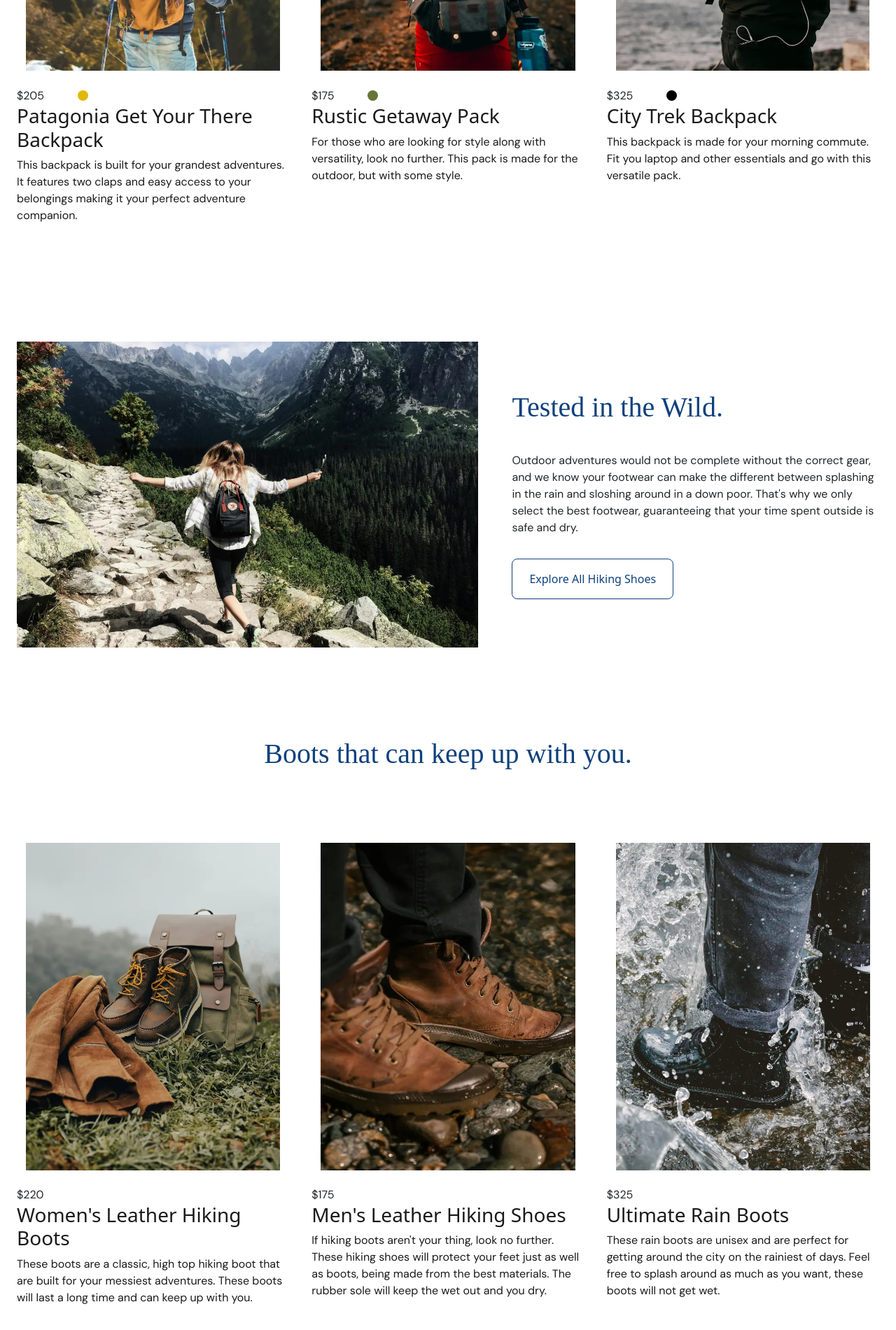
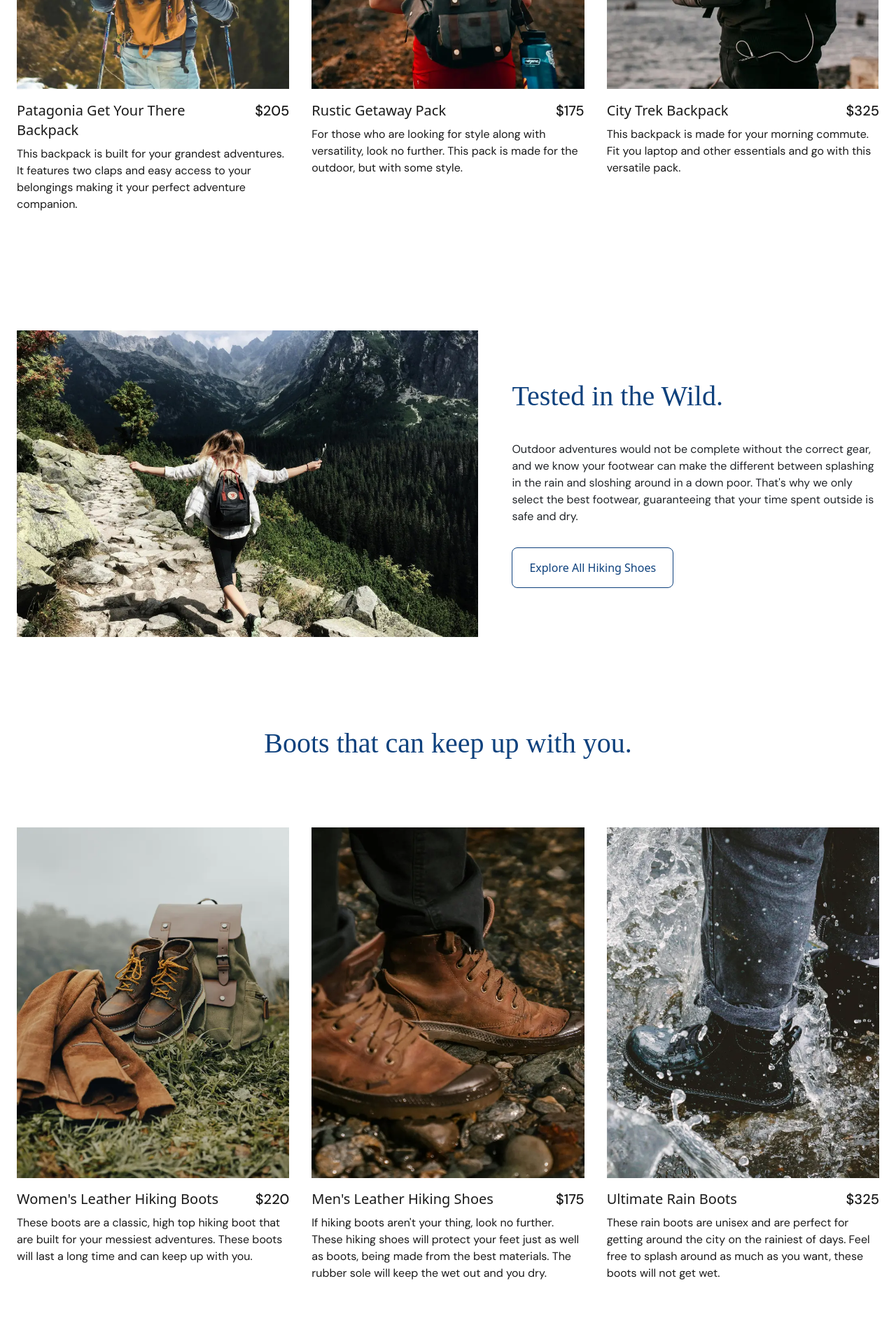
Before and after one commit to leighdahlin/dolomiti, a plain HTML site: page index.html in a window 1280 px wide. Shown: the part 1940-3840 px from the top of the page at 70% size. Drawn offline with nearby package versions, Linux system fonts and the light colour scheme; a web font is replaced by a local one.

Commit message:
remove tooltips from images and move price and adjust styling to make it easier to find

```diff
--- a/index.html
+++ b/index.html
@@ -122,55 +122,38 @@
                     </h2>
                     <div class="flex flex-col md:flex-row gap-8 justify-between sm:py-10">
                         <div class="flex flex-col gap-3 w-full hover:scale-105 transition duration-200 ease-in-out">
-                            <button class="btn" type="button" data-bs-toggle="tooltip" data-bs-placement="top" data-bs-title="Patagonia Get Your There Backpack $205">
                             <img src="./img/backpack-1.webp" class="w-full" alt="Patagonia Get Your There Backpack">
-                            </button>
                             <div>
-                                <div class="flex gap-5 items-center">
-                                    <p>$205</p>
-                                    <div>
-                                        <div class="cursor-pointer w-[15px] h-[15px] rounded-xl bg-[#e2b808]">
+                                <a href="" class="text-[#1a1a1a]! text-decoration-none">
+                                    <div class="flex gap-2 justify-between">
+                                        <h3 class="font-bold text-xl!">Patagonia Get Your There Backpack</h3>
+                                        <p class="text-xl font-[500]">$205</p>
                                     </div>
-                                    </div>
-                                </div>
-                                <a href="" class="text-[#1a1a1a]! text-decoration-none">
-                                    <h3 class="font-bold">Patagonia Get Your There Backpack</h3>
                                     <p>This backpack is built for your grandest adventures. It features two claps and easy access to your belongings making it your perfect adventure companion.
                                     </p>
                                 </a>
                             </div>
                         </div>
                         <div class="flex flex-col gap-3 w-full hover:scale-105 transition duration-200 ease-in-out">
-                            <button class="btn" type="button" data-bs-toggle="tooltip" data-bs-placement="top" data-bs-title="Rustic Getaway Pack $175">
                             <img src="./img/backpack-2.webp" class="w-full" alt="Rustic Getaway Pack">
-                            </button>
                             <div>
-                                <div class="flex gap-5 items-center">
-                                    <p>$175</p>
-                                    <div>
-                                        <div class="cursor-pointer w-[15px] h-[15px] rounded-xl bg-[#667538]">
+                                <a href="" class="text-[#1a1a1a]! text-decoration-none">
+                                    <div class="flex gap-2 justify-between">
+                                        <h3 class="font-bold text-xl!">Rustic Getaway Pack</h3>
+                                        <p class="text-xl font-[500]">$175</p>
                                     </div>
-                                    </div>
-                                </div>
-                                <a href="" class="text-[#1a1a1a]! text-decoration-none">
-                                    <h3 class="font-bold">Rustic Getaway Pack</h3>
                                     <p>For those who are looking for style along with versatility, look no further. This pack is made for the outdoor, but with some style.</p>
                                 </a>
                             </div>
                         </div>
                         <div class="flex flex-col gap-3 w-full hover:scale-103 transition duration-200 ease-in-out">
-                            <button class="btn" type="button" data-bs-toggle="tooltip" data-bs-placement="top" data-bs-title="City Trek Backpack $325">
                             <img src="./img/backpack-3.webp" class="w-full" alt="City Trek Backpack">
-                            </button>
                             <div>
-                                <div class="flex gap-5 items-center">
-                                    <p>$325</p>
-                                    <div>
-                                        <div class="cursor-pointer w-[15px] h-[15px] rounded-xl bg-black"></div>
+                                <a href="" class="text-[#1a1a1a]! text-decoration-none">
+                                    <div class="flex gap-2 justify-between">
+                                        <h3 class="font-bold text-xl!">City Trek Backpack</h3>
+                                        <p class="text-xl font-[500]">$325</p>
                                     </div>
-                                </div>
-                                <a href="" class="text-[#1a1a1a]! text-decoration-none">
-                                    <h3 class="font-bold">City Trek Backpack</h3>
                                     <p>This backpack is made for your morning commute. Fit you laptop and other essentials and go with this versatile pack.</p>
                                 </a>
                             </div>
@@ -195,43 +178,37 @@
                     <h2 class="w-full text-center text-[40px] md:text-[55px]">Boots that can keep up with you.</h2>
                     <div class="flex flex-col md:flex-row gap-8 justify-between sm:py-10">
                         <div class="flex flex-col gap-3 w-full hover:scale-103 transition duration-200 ease-in-out">
-                            <button class="btn" type="button" data-bs-toggle="tooltip" data-bs-placement="top" data-bs-title="Women's Leather Hiking Boots $220">
                             <img src="./img/boots-1.webp" class="w-full" alt="Women's Leather Hiking Boots">
-                            </button>
                             <div>
-                                <div class="flex gap-5 items-center">
-                                    <p>$220</p>
+                                <a href="" class="text-[#1a1a1a]! text-decoration-none">
+                                    <div class="flex gap-2 justify-between">
+                                        <h3 class="font-bold text-xl!">Women's Leather Hiking Boots</h3>
+                                        <p class="text-xl font-[500]">$220</p>
                                     </div>
-                                <a href="" class="text-[#1a1a1a]! text-decoration-none">
-                                    <h3 class="font-bold">Women's Leather Hiking Boots</h3>
                                     <p>These boots are a classic, high top hiking boot that are built for your messiest adventures. These boots will last a long time and can keep up with you.</p>
                                 </a>
                             </div>
                         </div>
                         <div class="flex flex-col gap-3 w-full hover:scale-103 transition duration-200 ease-in-out">
-                            <button class="btn" type="button" data-bs-toggle="tooltip" data-bs-placement="top" data-bs-title="Men's Leather Hiking Shoes $175">
                             <img src="./img/boots-2.webp" class="w-full" alt="Men's Leather Hiking Shoes">
-                            </button>
                             <div>
-                                <div class="flex gap-5 items-center">
-                                    <p>$175</p>
+                                <a href="" class="text-[#1a1a1a]! text-decoration-none">
+                                    <div class="flex gap-2 justify-between">
+                                        <h3 class="font-bold text-xl!">Men's Leather Hiking Shoes</h3>
+                                        <p class="text-xl font-[500]">$175</p>
                                     </div>
-                                <a href="" class="text-[#1a1a1a]! text-decoration-none">
-                                    <h3 class="font-bold">Men's Leather Hiking Shoes</h3>
                                     <p>If hiking boots aren't your thing, look no further. These hiking shoes will protect your feet just as well as boots, being made from the best materials. The rubber sole will keep the wet out and you dry.</p>
                                 </a>
                             </div>
                         </div>
                         <div class="flex flex-col gap-3 w-full hover:scale-103 transition duration-200 ease-in-out">
-                            <button class="btn" type="button" data-bs-toggle="tooltip" data-bs-placement="top" data-bs-title="Ultimate Rain Boots $325">
                             <img src="./img/boots-3.webp" class="w-full" alt="Ultimate Rain Boots">
-                            </button>
                             <div>
-                                <div class="flex gap-5 items-center">
-                                    <p>$325</p>
+                                <a href="" class="text-[#1a1a1a]! text-decoration-none">
+                                    <div class="flex gap-2 justify-between">
+                                        <h3 class="font-bold text-xl!">Ultimate Rain Boots</h3>
+                                        <p class="text-xl font-[500]">$325</p>
                                     </div>
-                                <a href="" class="text-[#1a1a1a]! text-decoration-none">
-                                    <h3 class="font-bold">Ultimate Rain Boots</h3>
                                     <p>These rain boots are unisex and are perfect for getting around the city on the rainiest of days. Feel free to splash around as much as you want, these boots will not get wet.</p>
                                 </a>
                             </div>
@@ -257,43 +234,38 @@
                     <h2 class="w-full text-center text-[40px] md:text-[55px]">Tents to keep you safe & secure.</h2>
                     <div class="flex flex-col md:flex-row gap-8 justify-between sm:py-10">
                         <div class="flex flex-col gap-3 w-full hover:scale-103 transition duration-200 ease-in-out">
-                            <button class="btn" type="button" data-bs-toggle="tooltip" data-bs-placement="top" data-bs-title="Rooftop Tent $1050">
                             <img src="./img/tent-1.webp" class="w-full" alt="Rooftop Tent">
-                            </button>
                             <div>
-                                <div class="flex gap-5 items-center">
-                                    <p>$1050</p>
+
+                                <a href="" class="text-[#1a1a1a]! text-decoration-none">
+                                    <div class="flex gap-2 justify-between">
+                                        <h3 class="font-bold text-xl!">Rooftop Tent</h3>
+                                        <p class="text-xl font-[500]">$1,050</p>
                                     </div>
-                                <a href="" class="text-[#1a1a1a]! text-decoration-none">
-                                    <h3 class="font-bold">Rooftop Tent</h3>
                                     <p>For the ultimate camping experience, try this rooftop tent. It's completely weather proof and easy to put up. No camping trip is complete without the perfect tent.</p>
                                 </a>
                             </div>
                         </div>
                         <div class="flex flex-col gap-3 w-full hover:scale-103 transition duration-200 ease-in-out">
-                            <button class="btn" type="button" data-bs-toggle="tooltip" data-bs-placement="top" data-bs-title="Air It All Out Tent $150">
                             <img src="./img/tent-2.webp" class="w-full" alt="Air It All Out Tent">
-                            </button>
                             <div>
-                                <div class="flex gap-5 items-center">
-                                    <p>$150</p>
+                                <a href="" class="text-[#1a1a1a]! text-decoration-none">
+                                    <div class="flex gap-2 justify-between">
+                                        <h3 class="font-bold text-xl!">Air It All Out Tent</h3>
+                                        <p class="text-xl font-[500]">$150</p>
                                     </div>
-                                <a href="" class="text-[#1a1a1a]! text-decoration-none">
-                                    <h3 class="font-bold">Air It All Out Tent</h3>
                                     <p>When you want to enjoy the fresh air of the great outdoors, this is the tent for you. With plenty of ventilation, the tent offers great views while giving you the shelter you need.</p>
                                 </a>
                             </div>
                         </div>
                         <div class="flex flex-col gap-3 w-full hover:scale-103 transition duration-200 ease-in-out">
-                            <button class="btn" type="button" data-bs-toggle="tooltip" data-bs-placement="top" data-bs-title="All Weather Tent $420">
                             <img src="./img/tent-3.webp" class="w-full" alt="All Weather Tent">
-                            </button>
                             <div>
-                                <div class="flex gap-5 items-center">
-                                    <p>$420</p>
+                                <a href="" class="text-[#1a1a1a]! text-decoration-none">
+                                    <div class="flex gap-2 justify-between">
+                                        <h3 class="font-bold text-xl!">All Weather Tent</h3>
+                                        <p class="text-xl font-[500]">$420</p>
                                     </div>
-                                <a href="" class="text-[#1a1a1a]! text-decoration-none">
-                                    <h3 class="font-bold">All Weather Tent</h3>
                                     <p>When you don't know what to expect, this tent will guarantee you're prepared for whatever weather comes your way. It's fully waterproof, ensuring that you remain dry through the rainiest of nights.</p>
                                 </a>
                             </div>
```
Lines whose indentation alone changed are shown as unchanged.
